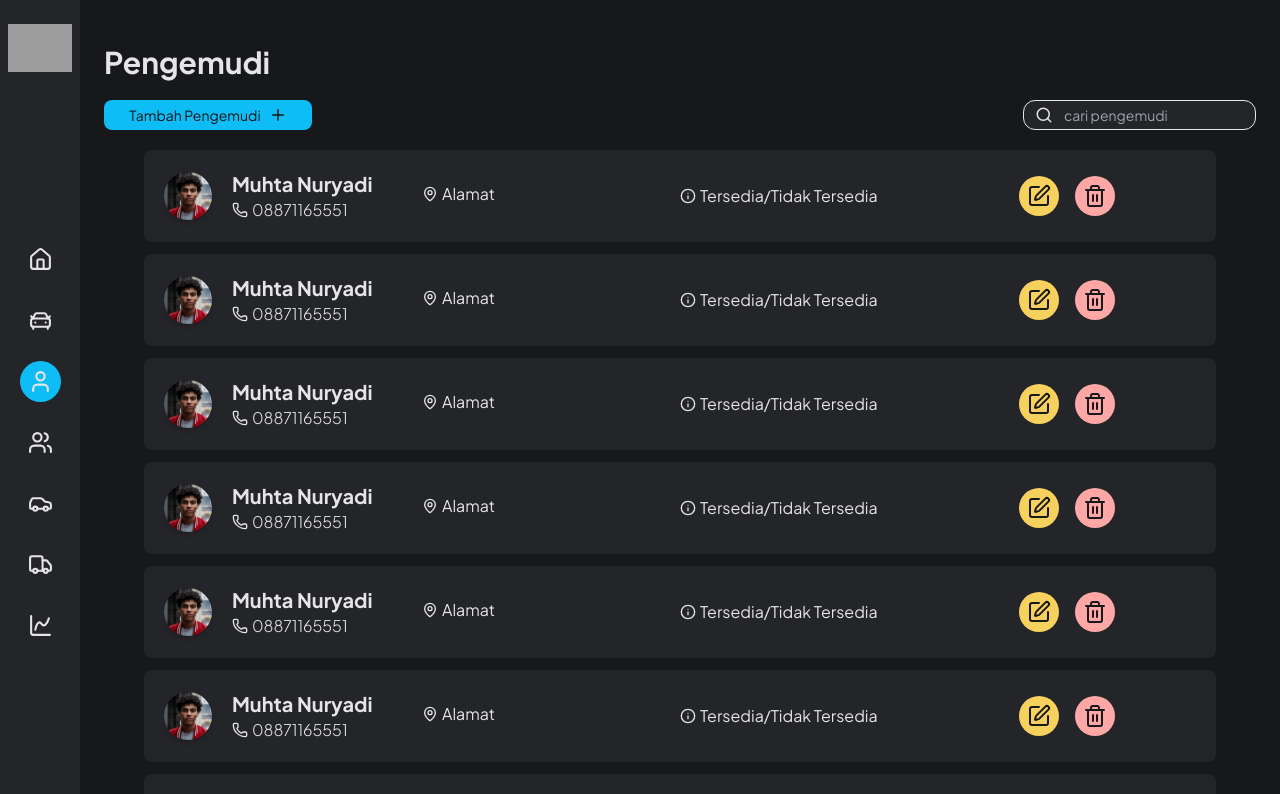
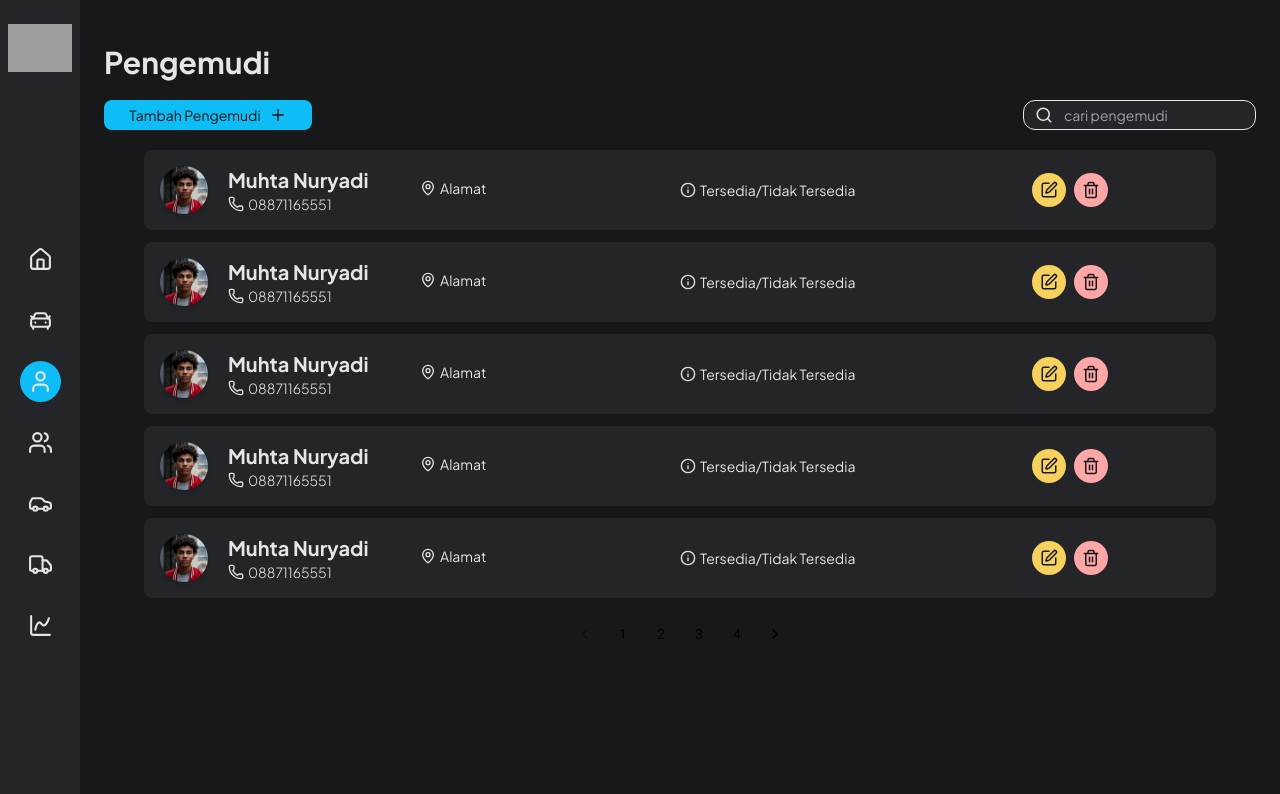
Before and after one commit to Muhless/ady-trans-jaya-react, a React (Vite) app: page /driver in a window 1280 px wide. Shown: the top 794 px of the page. Built offline with nearby package versions, Linux system fonts and the light colour scheme; grey boxes are pictures that could not be loaded.

Commit message:
add pagination on driver pages

```diff
--- a/package.json
+++ b/package.json
@@ -10,6 +10,9 @@
     "preview": "vite preview"
   },
   "dependencies": {
+    "@emotion/react": "^11.14.0",
+    "@emotion/styled": "^11.14.0",
+    "@mui/material": "^6.4.7",
     "firebase": "^11.2.0",
     "leaflet": "^1.9.4",
     "lucide-react": "^0.474.0",
@@ -20,6 +23,7 @@
     "react-helmet-async": "^2.0.5",
     "react-hook-form": "^7.54.2",
     "react-leaflet": "^4.2.1",
+    "react-paginate": "^8.3.0",
     "react-router-dom": "^7.1.3",
     "react-slick": "^0.30.3",
     "react-toastify": "^11.0.3",
--- a/src/components/Molecule/ProfileCard.tsx
+++ b/src/components/Molecule/ProfileCard.tsx
@@ -10,7 +10,7 @@ type ProfileCardProps = {
 
 const ProfileCard: React.FC<ProfileCardProps> = (id, onClick) => {
   return (
-    <div className="relative grid grid-cols-4 p-5 items-center transition-all duration-300 ease-in-out cursor-pointer bg-secondary text-text rounded-lg hover:bg-biru hover:text-primary hover:scale-105 mb-3" onClick={()=> id && onClick(id)}>
+    <div className="relative grid grid-cols-4 p-4 items-center transition-all duration-300 ease-in-out cursor-pointer bg-secondary text-sm rounded-lg hover:bg-biru hover:text-primary hover:scale-105 mb-3" onClick={()=> id && onClick(id)}>
       <div className="flex gap-5 items-center">
         <img
           src="/assets/images/profile/1.jpg"
@@ -33,9 +33,9 @@ const ProfileCard: React.FC<ProfileCardProps> = (id, onClick) => {
         <Info className="w-4 h-4 mr-1" />
         <p>Tersedia/Tidak Tersedia</p>
       </div>
-      <div className="flex items-center justify-center gap-4 text-primary cursor-pointer">
-        <ButtonEdit />
-        <ButtonDelete />
+      <div className="flex items-center justify-center gap-2">
+        <ButtonEdit size={18}/>
+        <ButtonDelete size={18}/>
       </div>
     </div>
   );
--- a/src/pages/driver/Index.tsx
+++ b/src/pages/driver/Index.tsx
@@ -5,6 +5,7 @@ import SearchInput from "../../components/Atom/Search";
 import Modal from "../../components/Molecule/Modal";
 import Title from "../../components/Atom/Title";
 import AddButton from "../../components/Atom/ButtonAdd";
+import { Pagination } from "@mui/material";
 
 const modalInput = [
   { name: "name", label: "Nama", type: "text" },
@@ -20,6 +21,17 @@ function DriverPages() {
   };
 
   const [isModalOpen, setIsModalOpen] = useState(false);
+  const [currentPage, setCurrentPage] = useState(0);
+  const driversPerPage = 5;
+  const drivers = Array.from({ length: 20 }, (_, i) => i + 1);
+  const pageCount = Math.ceil(drivers.length / driversPerPage);
+
+  const handlePageChange = (event: React.ChangeEvent<unknown>, value: number) => {
+    setCurrentPage(value);
+  };
+
+  const offset = currentPage * driversPerPage;
+  const currentDrivers = drivers.slice(offset, offset + driversPerPage);
 
   return (
     <>
@@ -34,10 +46,17 @@ function DriverPages() {
         <SearchInput placeholder="pengemudi" />
       </div>
       <div className="px-10">
-        <Link to={"/driver/add"}></Link>
-        {[1, 2, 3, 4, 5, 6, 7, 8, 9, 10].map((id) => (
+        {currentDrivers.map((id) => (
           <ProfileCard key={id} onClick={() => handleCardClick(id)} />
         ))}
+      </div>
+      <div className="flex justify-center mt-5 text-text">
+        <Pagination
+          count={pageCount}
+          page={currentPage}
+          onChange={handlePageChange}
+          color="primary"
+        />
       </div>
       <Modal
         isOpen={isModalOpen}
```
Also changed, not shown: 1 other file (tests, documents, lock files or other folders).
